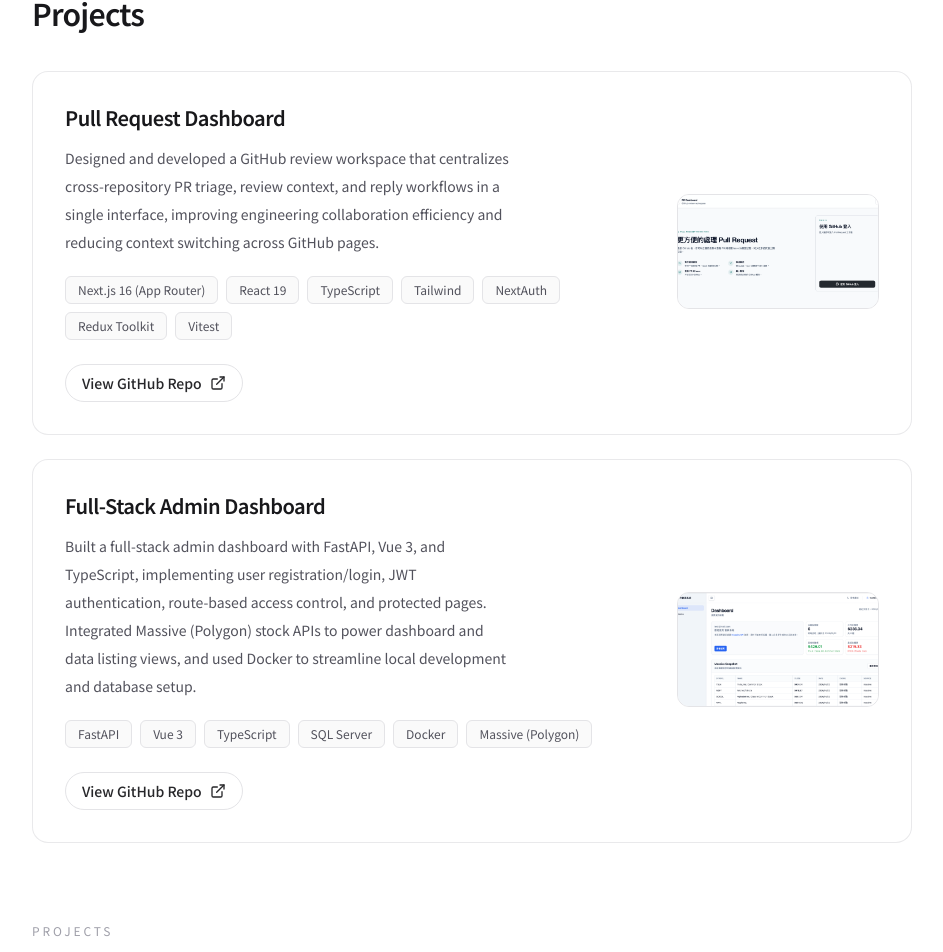
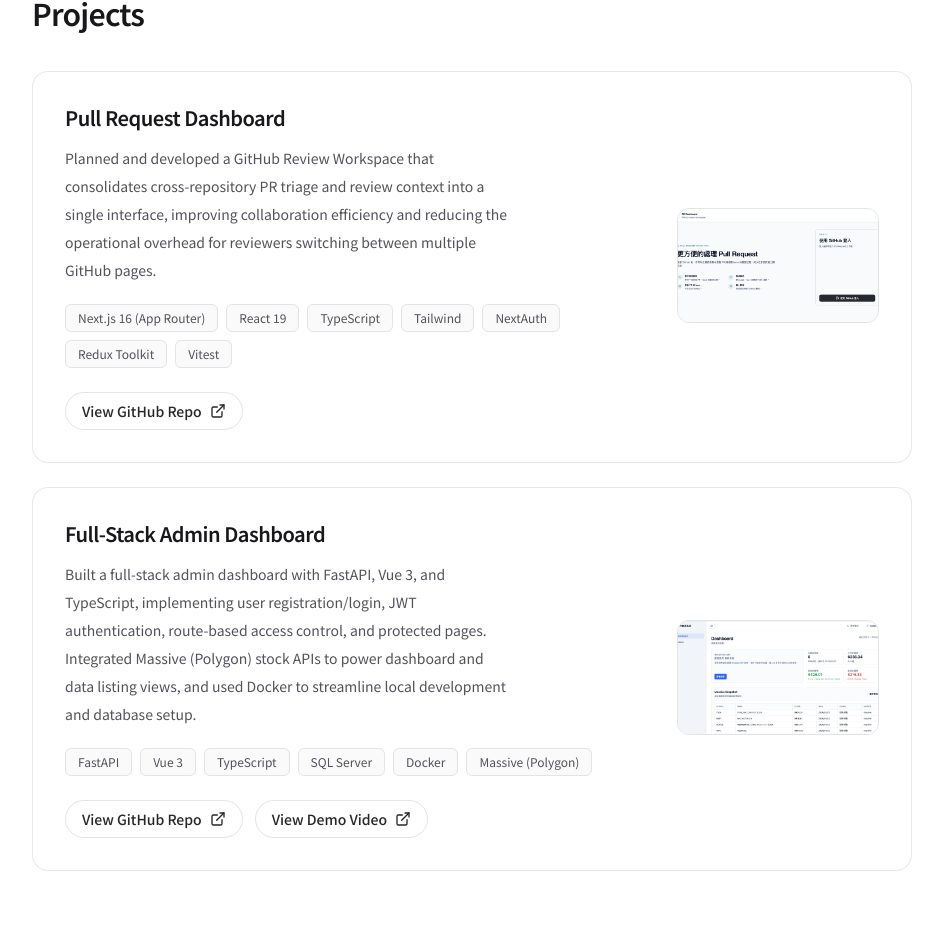
Before and after one commit to runadu/runadu.github.io, a React (Vite) app: page / in a window 1280 px wide. Shown: the part 2130-3082 px from the top of the page, without its empty margins (328-1271 px from the left). Built offline with nearby package versions, Linux system fonts and the light colour scheme.

Commit message:
update content

```diff
--- a/src/data/portfolio.ts
+++ b/src/data/portfolio.ts
@@ -206,8 +206,8 @@ export const sections: SectionData[] = [
         },
         year: "2026",
         description: {
-          zh: "獨立規劃與開發的 GitHub Review Workspace，整合跨 repository 的 PR triage、review context 與回覆流程於單一介面，優化工程協作效率，降低 reviewer 在多個 GitHub 頁面之間切換的操作成本。",
-          en: "Designed and developed a GitHub review workspace that centralizes cross-repository PR triage, review context, and reply workflows in a single interface, improving engineering collaboration efficiency and reducing context switching across GitHub pages.",
+          zh: "規劃並開發 GitHub Review Workspace，將跨 repo 的 PR triage 與 review context 整合至單一介面，提升協作效率，並降低 reviewer 在多個 GitHub 頁面之間切換的操作成本。",
+          en: "Planned and developed a GitHub Review Workspace that consolidates cross-repository PR triage and review context into a single interface, improving collaboration efficiency and reducing the operational overhead for reviewers switching between multiple GitHub pages.",
         },
         tags: {
           zh: [
@@ -271,6 +271,10 @@ export const sections: SectionData[] = [
           {
             label: { zh: "查看 GitHub Repo", en: "View GitHub Repo" },
             url: "https://github.com/runadu/full-stack-admin",
+          },
+          {
+            label: { zh: "查看 Demo 影片", en: "View Demo Video" },
+            url: "https://youtu.be/rHkOYng-cGI",
           },
         ],
       },
```
